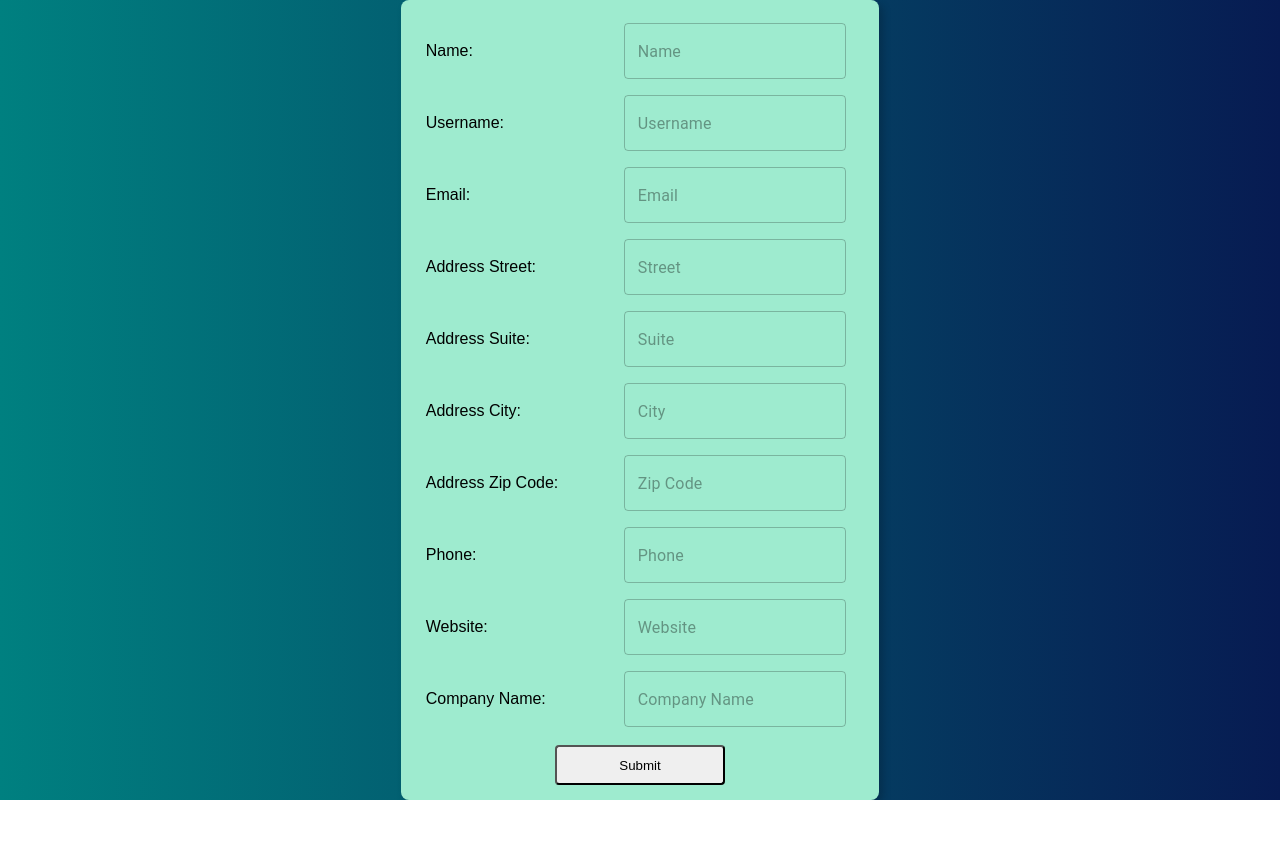
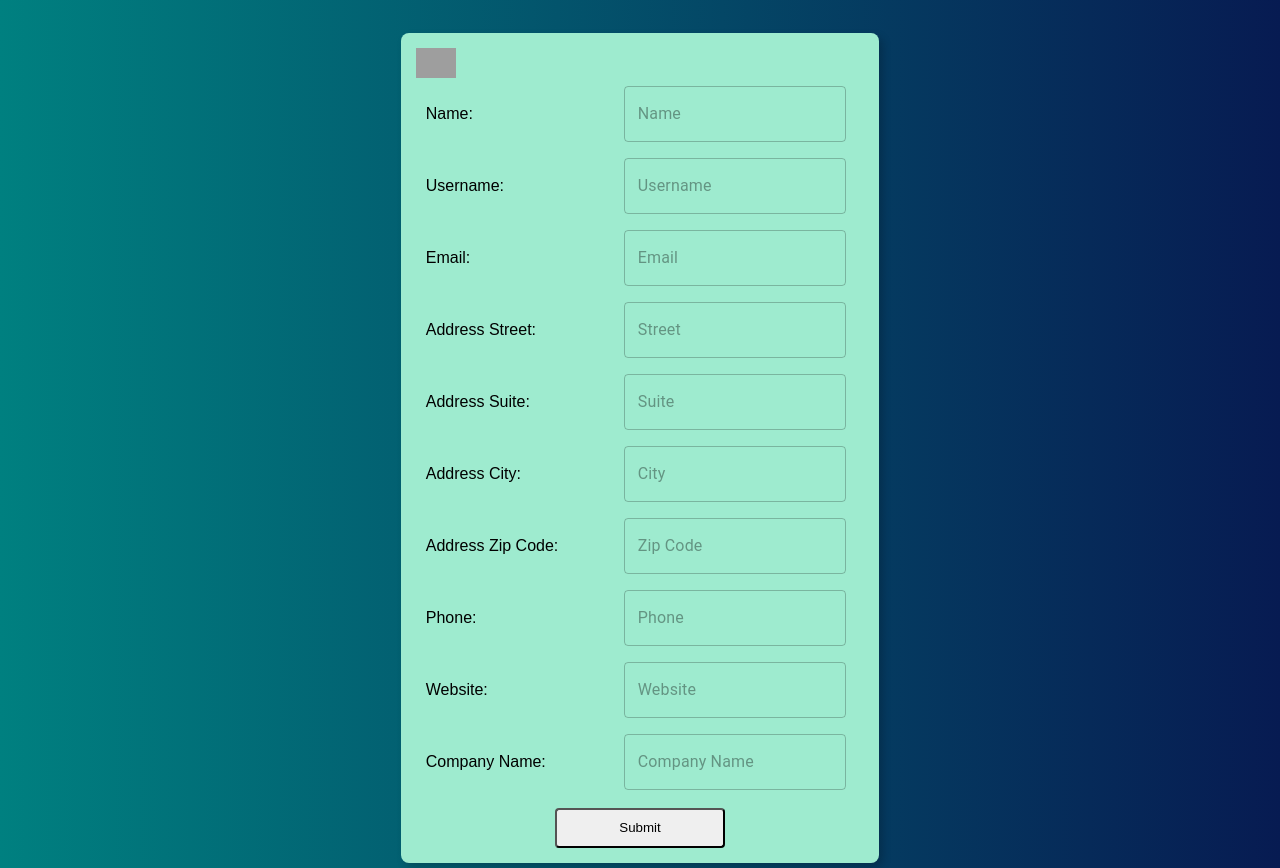
Before and after one commit to TalineBadran/RoboFriends, a React (Create React App) app: page /create in a window 1280 px wide. Before the commit the page ends 800 px from the top, so only its background shows below. Built offline with nearby package versions, Linux system fonts and the light colour scheme; grey boxes are pictures that could not be loaded.

Commit message:
final version

```diff
--- /dev/null
+++ b/src/components/Create.css
@@ -0,0 +1,14 @@
+.test {
+        border-radius: 0.5rem;
+        box-shadow: 4px 4px 8px 0 rgba(0, 0, 0, 0.2);
+        background-color: #9eebcf;
+        width: 35%;
+        padding: 15px;
+        display: flex;
+        flex-wrap: wrap;
+        justify-content: center;
+        height: fit-content;
+        margin-top: 100px;
+        margin-bottom: 5px
+
+}
--- a/src/components/Create.jsx
+++ b/src/components/Create.jsx
@@ -1,22 +1,26 @@
 import React, { useState } from "react";
 import axios from "axios";
+import { useNavigate } from "react-router-dom";
 
 import RobotInfo from "./RobotInfo";
 
-function Create(type) {
-    const [open, setOpen] = useState(false);
+function Create() {
+
+  const navigate = useNavigate();
+  const [handleBack, sethandleBack] = useState(true);
 
   const handleCreate = async (val) => {
     try {
       const response = await axios.post("http://localhost:8080/user", val);
+      navigate("/")
     } catch (error) {
       console.error("Error creating data:", error);
     }
   };
 
   return (
-    <div>
-      <RobotInfo type="create" setOpen={setOpen} onSubmit={handleCreate} />
+    <div className="test">
+      <RobotInfo type="create" handleBack={handleBack} onSubmit={handleCreate} />
     </div>
   );
 }
--- a/src/components/Home.jsx
+++ b/src/components/Home.jsx
@@ -20,15 +20,14 @@ function Home() {
 
   const updateRobot = async (editRobot) => {
     try {
-      const response = await axios.patch(`http://localhost:8080/user/${editRobot._id}`, editRobot);
-      const updatedRobot = response.data;
-
-      const updatedRobots = robots.map((robot) =>
-        robot._id === updatedRobot._id ? updatedRobot : robot
+      const updatedRobots = await axios.patch(`http://localhost:8080/user/${editRobot._id}`, editRobot);
+      setOpen(false);
+      setRobots(
+        updatedRobots?.data.map((robot, index) => ({
+          ...robot,
+          imageUrl: `https://robohash.org/${index + 1}?size=200x200`,
+        }))
       );
-
-      setRobots(updatedRobots);
-      setOpen(false);
     } catch (error) {
       console.error("Error updating data:", error);
     }
@@ -109,7 +108,7 @@ function Home() {
         </div>
       </div>
       <div>
-        <Dialog open={open} onClose={() => setOpen(false)}  >
+        <Dialog open={open} onClose={() => setOpen(false)}>
           <DialogContent className="hidden-scrollbar">
             <div className="close edit-icon">
               <img
--- a/src/components/Info.jsx
+++ b/src/components/Info.jsx
@@ -8,7 +8,7 @@ import RobotInfo from "./RobotInfo";
 function Info() {
   const { id } = useParams();
   const [data, setData] = useState();
-
+  const [handleBack, sethandleBack] = useState(true);
 
   const fetchData = async () => {
     try {
@@ -30,7 +30,7 @@ function Info() {
 
   return (
     <>
-    <RobotInfo data={data} isDisabled /></>
+    <RobotInfo data={data} handleBack={handleBack} isDisabled /></>
   );
 }
 
--- a/src/components/Robot.css
+++ b/src/components/Robot.css
@@ -9,6 +9,7 @@
     padding: 16px;
     transition: transform 0.3s;
     height: 60%;
+    width: 210px;
   }
 
   .robot:hover {
--- a/src/components/RobotInfo.css
+++ b/src/components/RobotInfo.css
@@ -14,6 +14,15 @@
     background-color: #9eebcf;
     border-radius: 0.5rem;
     padding: 15px;
+  }
+
+  .create-information {
+    margin-top: 100px;
+    margin-bottom: 5px;
+  }
+
+  .view-information {
+    margin-top: 3px;
   }
 
   form {
--- a/src/components/RobotInfo.jsx
+++ b/src/components/RobotInfo.jsx
@@ -6,7 +6,7 @@ import { useNavigate } from "react-router-dom";
 
 import "./RobotInfo.css"
 
-function RobotInfo({data, type, isDisabled, setOpen, setEditRobot, onSave, onSubmit}) {
+function RobotInfo({data, type, isDisabled, setOpen, setEditRobot, onSave, onSubmit, handleBack}) {
 
   const validationSchema = yup.object().shape({
     name: yup
@@ -63,8 +63,8 @@ function RobotInfo({data, type, isDisabled, setOpen, setEditRobot, onSave, onSub
 
   return (
     <form onSubmit={formik.handleSubmit}>
-      <div className={type === 'popup' ? 'popup-information' : 'information'}>
-        {!type && (
+        <div className={type === 'popup' ? 'popup-information' : type === 'create' ? 'information create-information' : 'information view-information'}>
+        {handleBack && (
       <div className="return-icon">
       <img className="return-icon-img" src="https://www.svgrepo.com/show/500472/back.svg" alt="return button" onClick={() => navigate('/')}></img>
     </div> )}
```
